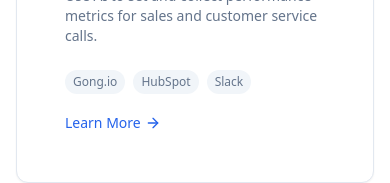
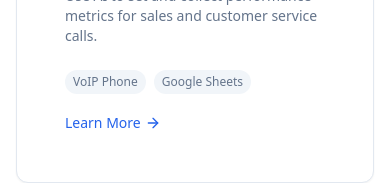
Before and after one commit to brianpcf/dptlandingpage, a React (Vite) app: page / in a window 390 px wide. Shown: the part 635-818 px from the top of the page. Built offline with nearby package versions, Linux system fonts and the light colour scheme.

Commit message:
Update Call Coach Tools
Changed the tools listed under the Call Coach automation to include "VoIP Phone" and "Google Sheets".
[skip gpt_engineer]

```diff
--- a/src/data/automations/sales.ts
+++ b/src/data/automations/sales.ts
@@ -9,7 +9,7 @@ export const salesAutomations: Automation[] = [
     iconBg: "bg-indigo-100",
     link: "/call-coach",
     category: "Sales",
-    tools: ["Gong.io", "HubSpot", "Slack"]
+    tools: ["VoIP Phone", "Google Sheets"]
   },
   {
     title: "Road Recap",
```
